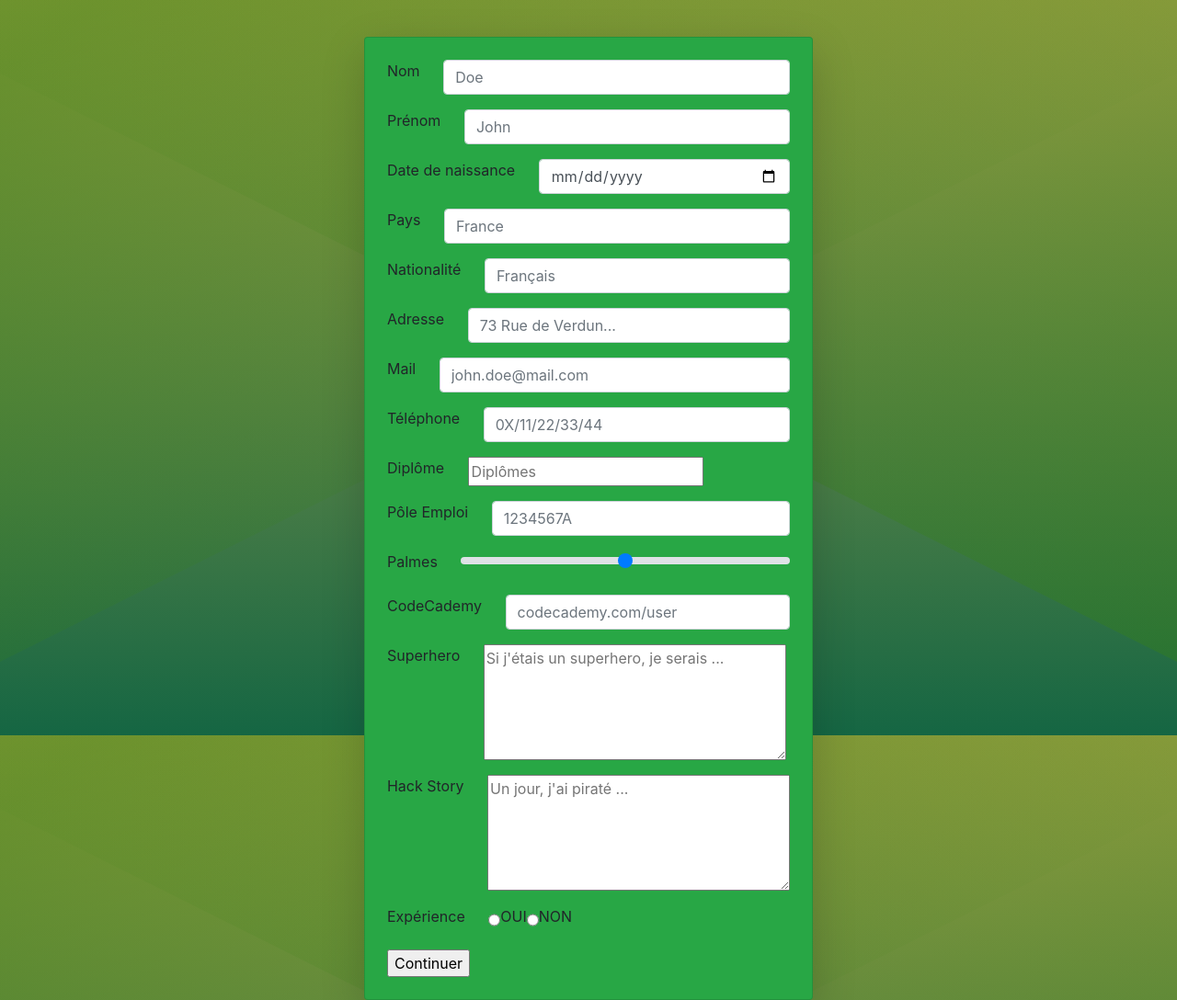
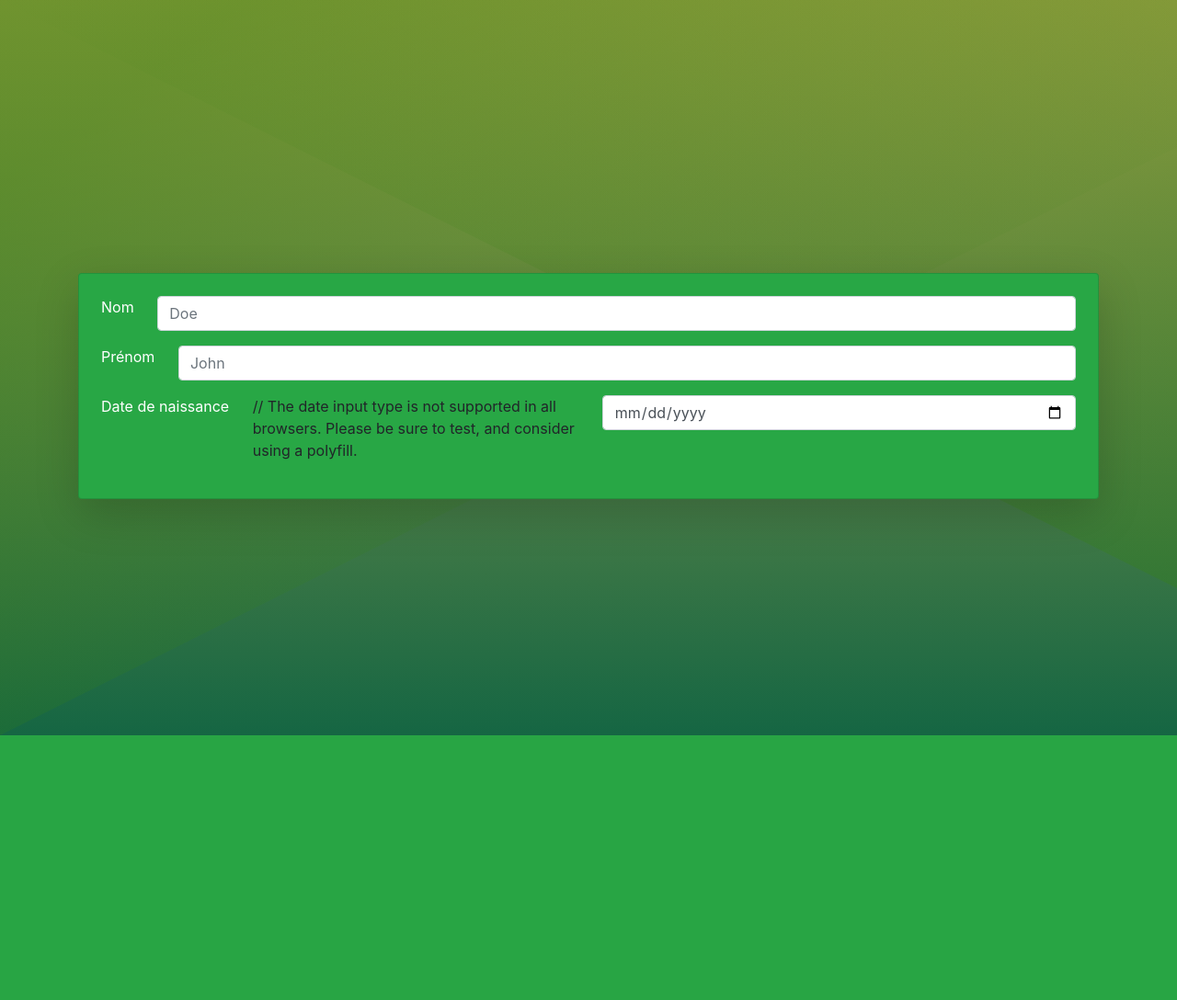
Before and after one commit to PierreMonvoisin/PHPP10-Projet1, a PHP site: page / in a window 1280 px wide. Shown: the whole page at 92% size. After the commit the page ends 800 px from the top, so only its background shows below. Run offline with PHP 8.4, Linux system fonts and the light colour scheme.

Commit message:
Menu avec meilleur UX et début des RegEx

```diff
--- a/assets/css/style.css
+++ b/assets/css/style.css
@@ -1,6 +1,6 @@
 body {
   width: 100vw;
-  height: 100vh;
+  min-height: 100vh;
   overflow-x: hidden;
   scroll-behavior: smooth;
   padding-top: 5vh;
@@ -10,6 +10,9 @@ body {
   background-attachment: fixed;
   background-size: cover;
 }
+label {
+  color: #FFFFFF;
+}
 .form-group {
   display: flex;
 }
@@ -17,3 +20,6 @@ body {
   white-space: nowrap;
   margin-right: 2vw;
 }
+#secondSlide, #thirdSlide, #fourthSlide, #fifthSlide, #submitButton {
+  display: none;
+}
--- a/assets/js/script.js
+++ b/assets/js/script.js
@@ -1,3 +1,28 @@
 $(function(){
-
-})
+  // RegEx
+  // \u00C0-\u00FF = All accented characters (ASCII 192 -> 255)
+  var regExName = /^[a-zA-Z \u00C0-\u00FF]{1,100}$/;
+  // Not finished yet
+  var regExMail = /^[a-zA-Z0-9.!#$%&'*+/=?^_`{|}~-]+@$/;
+  // Need automatic scroll bottom
+  $('body').keydown(function(){
+    if ($('#secondSlide').is(':visible')){
+      if ($('#thirdSlide').is(':visible')){
+        if ($('#fourthSlide').is(':visible')){
+          if ($('#fourthSlide').is(':visible')){
+            $('#submitButton').show();
+            $('#submitButton').addClass('d-block');
+          } else {
+            $('#fourthSlide').slideDown('slow');
+          }
+        } else {
+          $('#fourthSlide').slideDown('slow');
+        }
+      } else {
+        $('#thirdSlide').slideDown('slow');
+      }
+    } else {
+      $('#secondSlide').slideDown('slow');
+    }
+  });
+});
--- a/index.php
+++ b/index.php
@@ -11,81 +11,93 @@
   <div class="card m-auto p-1 bg-success shadow-lg">
     <div class="card-body">
       <div>
-        <form autocomplete="on">
+        <form action="index.php" method="get" autocomplete="on">
           <!-- First slide -->
           <div class="form-group">
             <label for="lastname">Nom</label>
-            <input type="text" class="form-control" id="lastname" placeholder="Doe">
+            <input type="text" class="form-control" id="lastname" name="lastName" placeholder="Doe">
           </div>
           <div class="form-group">
             <label for="firstname">Prénom</label>
-            <input type="text" class="form-control" id="firstname" placeholder="John">
+            <input type="text" class="form-control" id="firstname" name="firstName" placeholder="John">
           </div>
           <div class="form-group">
             <label for="birthday">Date de naissance</label>
-            <input type="date" class="form-control" id="birthday" placeholder="19/08/1075">
+            // The date input type is not supported in all browsers. Please be sure to test, and consider using a polyfill.
+            <input type="date" class="form-control" id="birthday" name="birthday">
           </div>
           <!-- Second slide -->
+          <div id="secondSlide">
             <div class="form-group">
               <label for="country">Pays</label>
-            <input type="text" class="form-control" id="country" placeholder="France">
+              <input type="text" class="form-control" id="country" name="country" placeholder="France">
             </div>
             <div class="form-group">
               <label for="nationality">Nationalité</label>
-            <input type="text" class="form-control" id="nationality" placeholder="Français">
+              <input type="text" class="form-control" id="nationality" name="nationality" placeholder="Français">
             </div>
             <div class="form-group">
               <label for="adress">Adresse</label>
-            <input type="text" class="form-control" id="adress" placeholder="73 Rue de Verdun...">
+              <input type="text" class="form-control" id="adress" name="adress" placeholder="73 Rue de Verdun...">
+            </div>
           </div>
           <!-- Third slide -->
+          <div id="thirdSlide">
             <div class="form-group">
               <label for="email">Mail</label>
-            <input type="email" class="form-control" id="email" placeholder="john.doe@mail.com">
+              <input type="email" class="form-control" id="email" name="email" placeholder="john.doe@mail.com">
             </div>
             <div class="form-group">
               <label for="phone">Téléphone</label>
-            <input type="text" class="form-control" id="phone" placeholder="0X/11/22/33/44">
+              <input type="text" class="form-control" id="phone" name="phoneNumber" placeholder="0X/11/22/33/44">
+            </div>
           </div>
           <!-- Fourth Slide -->
+          <div id="fourthSlide">
             <div class="form-group">
               <label for="degree">Diplôme</label>
               <input list="levels" name="degree" id="degree" placeholder="Diplômes">
               <datalist id="levels">
-              <option value="Sans" />
-              <option value="Bac" />
-              <option value="Bac +2" />
-              <option value="Bac +3" />
-              <option value="Supérieur" />
+                <option value="Sans">
+                <option value="Bac">
+                <option value="Bac +2">
+                <option value="Bac +3">
+                <option value="Supérieur">
               </datalist>
             </div>
             <div class="form-group">
               <label for="poleEmploi">Pôle Emploi</label>
-            <input type="text" class="form-control" id="poleEmploi" placeholder="1234567A">
+              <input type="text" class="form-control" id="poleEmploi" name="poleEmploiLogin" placeholder="1234567A">
             </div>
             <div class="form-group">
               <label for="palmes">Palmes</label>
-            <input id="palmes" type="range" class="custom-range" min="0" max="6" step="1">
+              <input id="palmes" type="range" name="numberPalmes" class="custom-range" min="0" max="6" step="1">
             </div>
             <div class="form-group">
               <label for="codecademy">CodeCademy</label>
-            <input type="url" class="form-control" id="codecademy" placeholder="codecademy.com/user">
+              <input type="url" class="form-control" name="codecademyURL" id="codecademy" placeholder="codecademy.com/user">
+            </div>
           </div>
           <!-- Fifth slide -->
+          <div id="fifthSlide">
             <div class="form-group">
               <label for="superhero">Superhero</label>
-            <textarea id="superhero" name="superhero" rows="5" cols="30" placeholder="Si j'étais un superhero, je serais ..."></textarea>
+              <textarea id="superhero" name="superheroStory" rows="5" cols="30" placeholder="Si j'étais un superhero, je serais ..."></textarea>
             </div>
             <div class="form-group">
               <label for="hackStory">Hack Story</label>
               <textarea id="hackStory" name="hackStory" rows="5" cols="30" placeholder="Un jour, j'ai piraté ..."></textarea>
             </div>
-          <div class="form-group">
+            <div class="form-group d-flex">
               <label for="experienceYes">Expérience</label>
-            <input type="radio" id="experienceYes" name="customRadio">OUI
-            <input type="radio" id="experienceNo" name="customRadio">NON
+              <input class="my-auto mx-2" type="radio" id="experienceYes" name="experienceRadio">
+              <label for="experienceYes">OUI</label>
+              <label class="sr-only" for="experienceNo">Expérience</label>
+              <input class="my-auto mx-2" type="radio" id="experienceNo" name="experienceRadio">
+              <label for="experienceNo">NON</label>
             </div>
-          <input type="submit" name="submitButton" value="Continuer">
+          </div>
+          <input class="m-auto" id="submitButton" type="submit" value="Continuer">
         </form>
       </div>
     </div>
```
Lines whose indentation alone changed are shown as unchanged.
